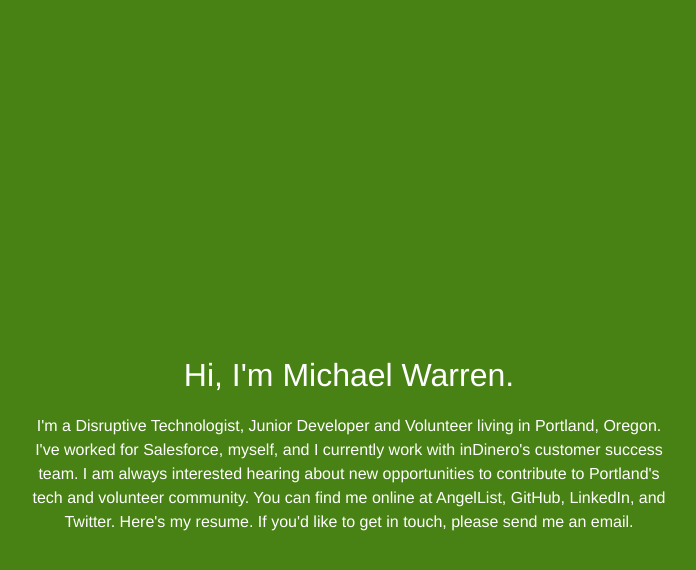
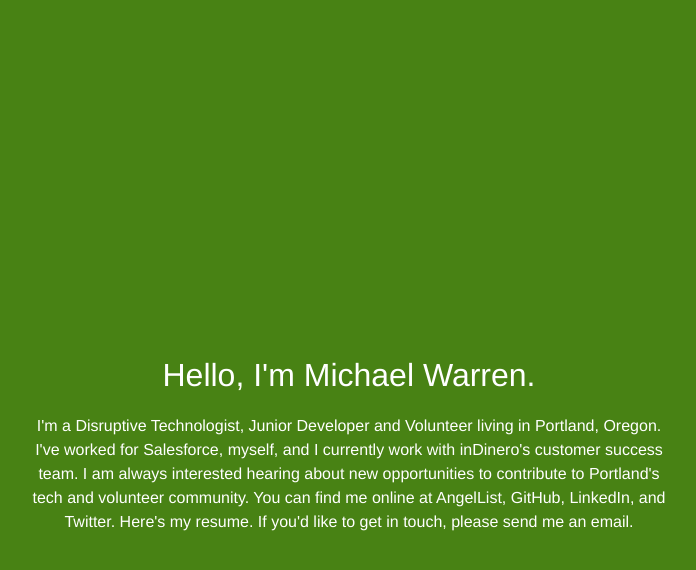
Before and after one commit to MCHLWRRN/mchlwrrn.github.io, a Jekyll site: the page built from index.html, in a window 1280 px wide. Shown: the top 570 px of the page, without its empty margins (291-987 px from the left). Built offline with Jekyll 4.4.1, drawn with Linux system fonts in a browser that asks for light colours.

Commit message:
minor tweaks

```diff
--- a/index.html
+++ b/index.html
@@ -4,7 +4,7 @@
 
     <div id="contain">
           <header>
-            <h1>Hi, I'm <a href="#" target="_blank">Michael Warren</a>.</h1>
+            <h1>Hello, I'm <a href="#" target="_blank">Michael Warren</a>.</h1>
           </header>
 
 
```
Also changed, not shown: 1 other file.
